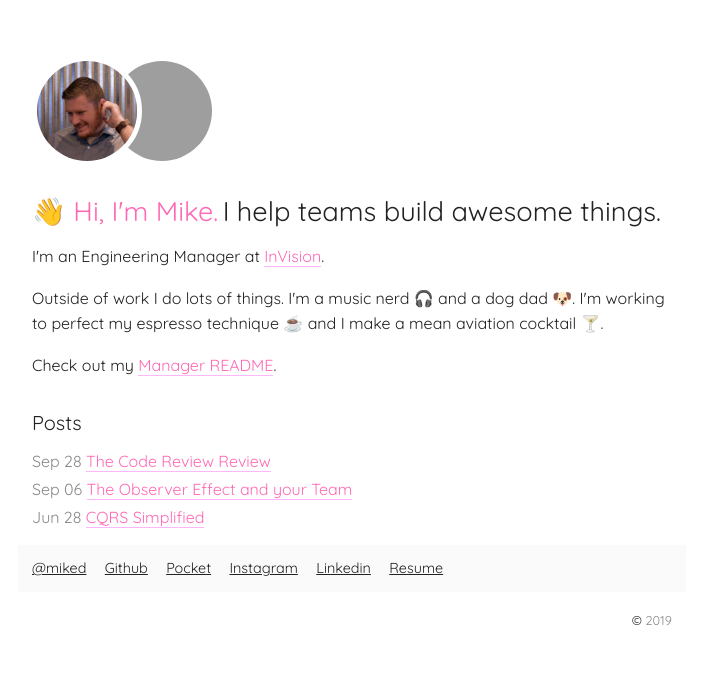
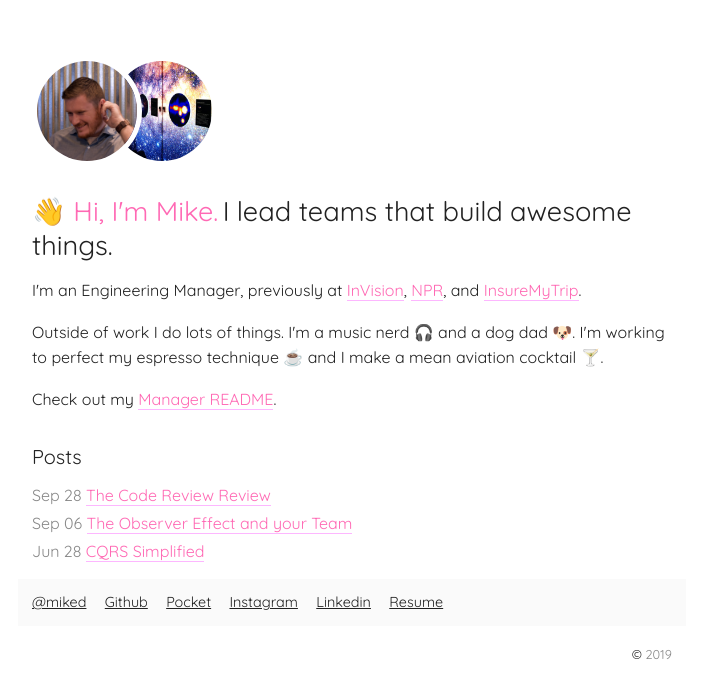
Before and after one commit to mike-douglas/mike-douglas.github.io, a Jekyll site: the page built from index.html, in a window 1280 px wide. Shown: the top 698 px of the page, without its empty margins (8-711 px from the left). Built offline with Jekyll 4.4.1, drawn with Linux system fonts in a browser that asks for light colours; grey boxes are pictures that could not be loaded.

Commit message:
Updates to website with new images and employment.

```diff
--- a/_layouts/home.html
+++ b/_layouts/home.html
@@ -5,12 +5,12 @@ layout: default
 <header>
   <div id="images">
     <img class="profile" src="/assets/me.jpg">
-    <img id="carousel" data-images="https://instagram.fzty1-1.fna.fbcdn.net/vp/37c132f64f9ab6c90c65fcd9d011b035/5C35B519/t51.2885-15/sh0.08/e35/s640x640/36160658_434888460318657_7647940434538266624_n.jpg https://instagram.fzty1-1.fna.fbcdn.net/vp/6aafb0c5af5f6fcc074fa374bad8f5af/5BFBD2F2/t51.2885-15/sh0.08/e35/s640x640/26870983_395124797594665_6804013355540414464_n.jpg https://instagram.fzty1-1.fna.fbcdn.net/vp/bdea0431854fe3f1511c50569b9abf20/5C15540E/t51.2885-15/sh0.08/e35/s640x640/26278608_1143555205747776_9088187730759778304_n.jpg https://instagram.fzty1-1.fna.fbcdn.net/vp/e0e19912499a2eff03819af745f3b918/5BFE03B5/t51.2885-15/sh0.08/e35/s640x640/25009789_296369294217455_8472945206184902656_n.jpg https://instagram.fzty1-1.fna.fbcdn.net/vp/6759fb09ace1474faca9ac055e4f2815/5C1554C2/t51.2885-15/sh0.08/e35/s640x640/18443952_167623717102171_4476341797815058432_n.jpg https://instagram.fzty1-1.fna.fbcdn.net/vp/2b172a9c0b8c8bb868ca19f5dec8422c/5C050B1C/t51.2885-15/sh0.08/e35/s640x640/13355664_1537053769935236_1405084596_n.jpg">
+    <img id="carousel" data-images="/assets/12393811_154536868247139_2140413012_n.jpg /assets/13355664_1537053769935236_1405084596_n.jpg /assets/19623547_484417345236779_3802491420829286400_n.jpg /assets/27575080_1970076916645560_7296018592489799680_n.jpg /assets/33210111_1125520684255584_4163938095885975552_n.jpg /assets/41356875_331522237660970_9181643926913744337_n.jpg /assets/42806338_2172004903127017_3997413782872488321_n.jpg /assets/43158352_2065690960407833_8142392049961103197_n.jpg /assets/46787814_272075246840229_5974223932337245755_n.jpg">
   </div>
   <h1>👋 Hi, I'm Mike.</h1>
-  <h2>I help teams build awesome things.</h2>
+  <h2>I lead teams that build awesome things.</h2>
   <div>
-    <p>I'm an Engineering Manager at <a href="https://invisionapp.com">InVision</a>.</p>
+    <p>I'm an Engineering Manager, previously at <a href="https://invisionapp.com">InVision</a>, <a href="https://npr.org">NPR</a>, and <a href="https://insuremytrip.com">InsureMyTrip</a>.</p>
     <p>Outside of work I do lots of things. I'm a music nerd 🎧 and a dog dad 🐶. I'm working to perfect my espresso
       technique ☕️ and I make a mean aviation cocktail 🍸.</p>
     <p>Check out my <a href="https://managerreadme.com/readme/miked">Manager README</a>.</p>
```
Also changed, not shown: assets/12393811_154536868247139_2140413012_n.jpg (added), assets/13355664_1537053769935236_1405084596_n.jpg (added), assets/19623547_484417345236779_3802491420829286400_n.jpg (added), assets/27575080_1970076916645560_7296018592489799680_n.jpg (added), assets/33210111_1125520684255584_4163938095885975552_n.jpg (added), assets/41356875_331522237660970_9181643926913744337_n.jpg (added), assets/42806338_2172004903127017_3997413782872488321_n.jpg (added), assets/43158352_2065690960407833_8142392049961103197_n.jpg (added), assets/46787814_272075246840229_5974223932337245755_n.jpg (added).
